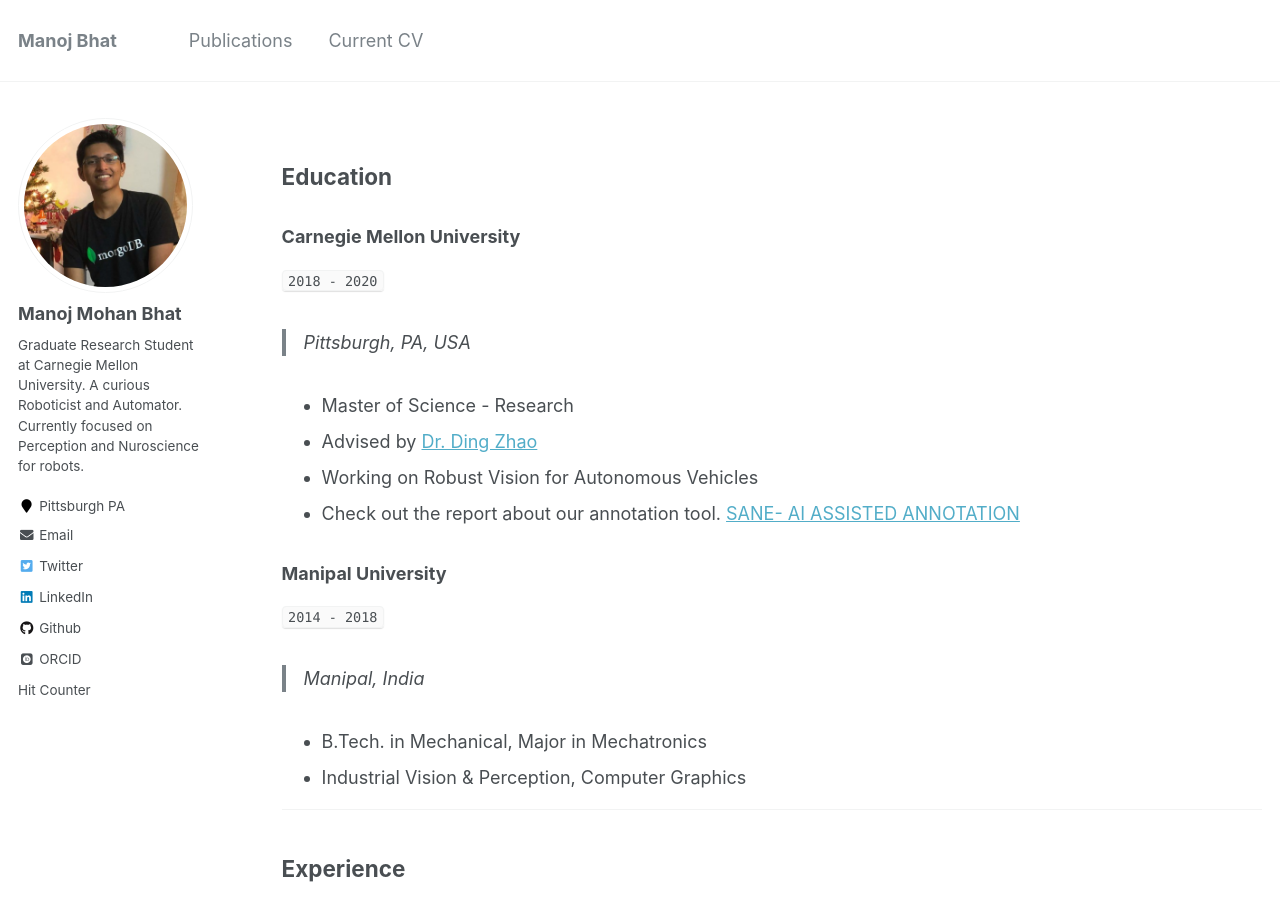
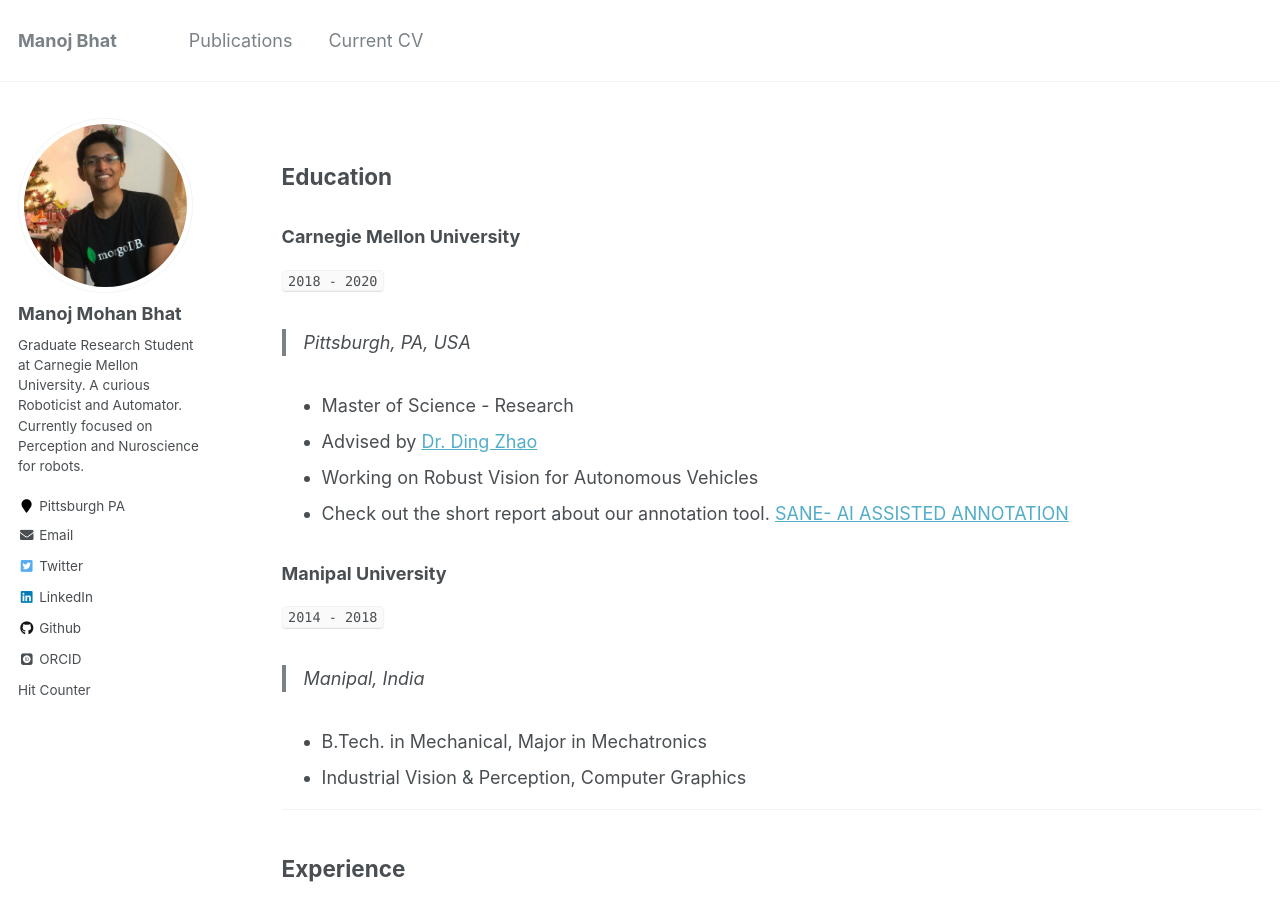
Before and after one commit to Manojbhat09/manojbhat09.github.io_old, a Jekyll site: the page built from _pages/cv.md, in a window 1280 px wide and 900 px high. Built offline with Jekyll 4.4.1, drawn with Linux system fonts in a browser that asks for light colours; some web fonts are replaced.

Commit message:
Update cv.md

```diff
--- a/_pages/cv.md
+++ b/_pages/cv.md
@@ -26,7 +26,7 @@ Supported arguments:
 - Master of Science - Research
 - Advised by [Dr. Ding Zhao](https://www.meche.engineering.cmu.edu/directory/bios/zhao-ding.html)
 - Working on Robust Vision for Autonomous Vehicles
-- Check out the report about our annotation tool. [SANE- AI ASSISTED ANNOTATION](https://drive.google.com/file/d/1rzLUZ3sp1HI288VIexuAbJvf-5NWyggg/view?usp=sharing)
+- Check out the short report about our annotation tool. [SANE- AI ASSISTED ANNOTATION](https://drive.google.com/file/d/1JFdHu9D7REn1QD4n-Nyhfey8B8pLE4r8/view?usp=sharing)
 
 ### **Manipal University**
 `2014 - 2018`
```
